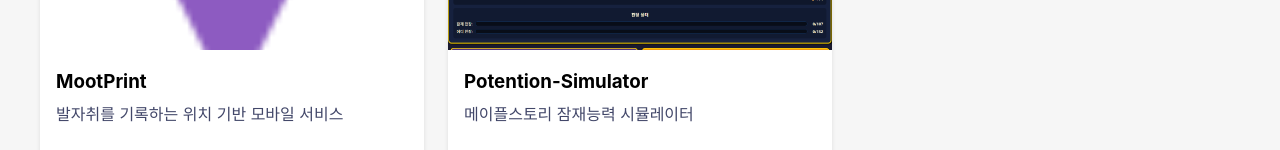
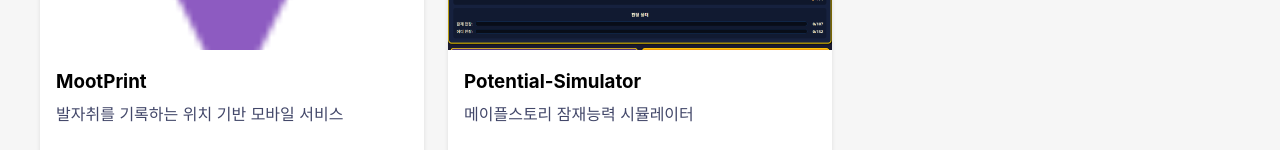
Before and after one commit to Made-By-Mukho/made-by-mukho.github.io, a React (Create React App) app: page / in a window 1280 px wide. Shown: the part 2617-2767 px from the top of the page. Built offline with nearby package versions, Linux system fonts and the light colour scheme.

Commit message:
Fix: 오타 수정

```diff
--- a/src/data/Projects.ts
+++ b/src/data/Projects.ts
@@ -107,10 +107,10 @@
   },
   {
     id: 12,
-    title: "Potention-Simulator",
+    title: "Potential-Simulator",
     description: "메이플스토리 잠재능력 시뮬레이터",
     imageUrl: potensimul,
     projectUrl: "https://simulator.mukho.r-e.kr/",
-    githubUrl: "https://github.com/mukhoplus/Potention-Simulator",
+    githubUrl: "https://github.com/mukhoplus/Potential-Simulator",
   },
 ];
```
